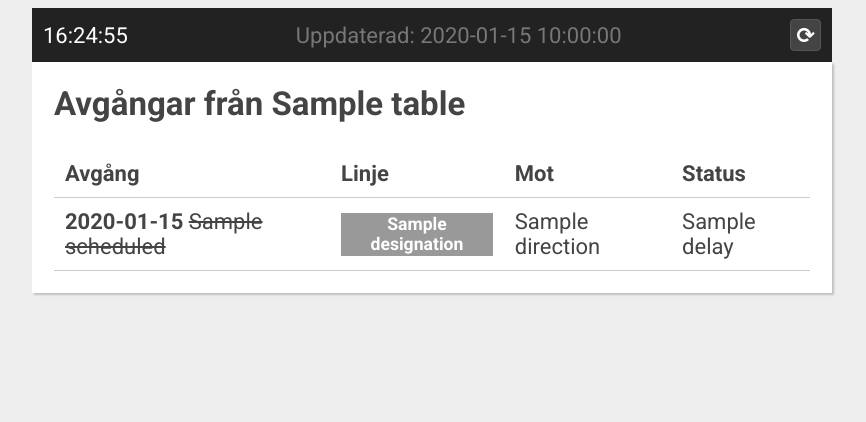
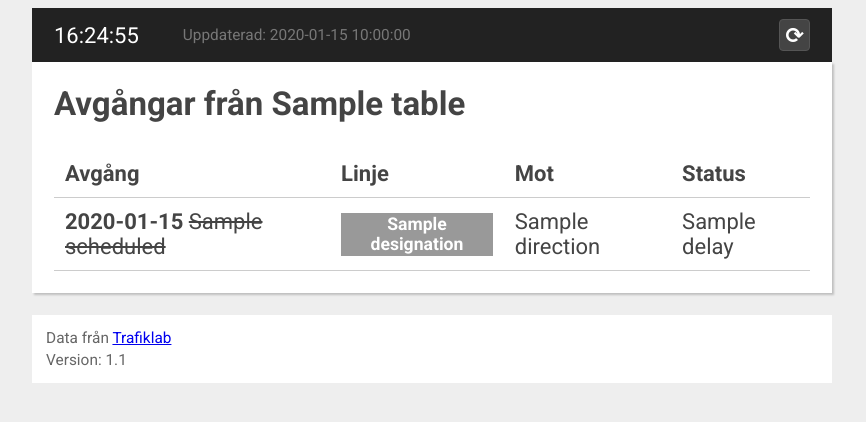
Before and after one commit to ostramarkus/trafikinfo, a Flask app: template templates/main.html in a window 1280 px wide. Shown: the top 422 px of the page, without its empty margins (208-1074 px from the left). Run offline with Flask 3, Linux system fonts and the light colour scheme; the template is opened without the code that fills it: most values are stand-ins (such as "Sample title", 1, 10 or a date in 2020).

Commit message:
Implemented external CSS + JS cleanup.

```diff
--- a/pyproject.toml
+++ b/pyproject.toml
@@ -1,6 +1,6 @@
 [project]
 name = "trafikinfo"
-version = "0.1.0"
+version = "1.1"
 description = "Add your description here"
 readme = "README.md"
 requires-python = ">=3.8.10"
--- /dev/null
+++ b/static/css/main.css
@@ -0,0 +1,118 @@
+body {
+    background-color: #eee;
+    color: #444;
+    font-family: "Roboto", Verdana, Geneva, Tahoma, sans-serif;
+    font-size: 22px;
+}
+
+#container {
+    margin: auto;
+    max-width: 800px;
+}
+
+#container>header {
+    background-color: #222;
+    color: #fff;
+    padding: 0.5em 1em;
+    position: sticky;
+    top: 0;
+    display: flex;
+    justify-content: space-between;
+    align-items: center;
+}
+
+#container>header p {
+    margin: 0;
+}
+
+#container>header div {
+    display: flex;
+    flex-direction: row;
+    align-items: center;
+    gap: 2em;
+}
+
+h1 {
+    font-size: 1.5em;
+    margin-top: 0;
+}
+
+article {
+    background-color: #fff;
+    margin-bottom: 1em;
+    padding: 1em;
+    box-shadow: 2px 2px 2px rgba(0, 0, 0, 0.2);
+}
+
+table {
+    width: 100%;
+    text-align: left;
+    border-collapse: collapse;
+}
+
+th,
+td {
+    padding: 0.5em;
+}
+
+table p {
+    margin: 0;
+}
+
+tr {
+    border-bottom: 1px solid #ccc;
+}
+
+body tr:nth-child(even) {
+    background-color: #f6f6f6;
+}
+
+.updated {
+    color: #777;
+    font-size: 0.7em;
+}
+
+.designation {
+    background-color: #999;
+    color: #fff;
+    font-weight: bold;
+    display: inline-block;
+    padding: 0.1em 0.3em;
+    font-size: 0.8em;
+    text-align: center;
+}
+
+.train {
+    border-radius: 999px;
+    background-color: #cc417f;
+    min-width: 30px;
+}
+
+.bus {
+    background-color: #111;
+}
+
+#reload {
+    font-weight: bold;
+    display: inline-block;
+    background-color: #444;
+    border-radius: 4px;
+    padding: 3px 5px 2px 6px;
+    border: 1px solid #555;
+    cursor: pointer;
+}
+
+#reload:hover {
+    background-color: #666;
+}
+
+footer {
+    background-color: #fff;
+    color: #666;
+    padding: 0.5em
+}
+
+footer p {
+    margin: 0.2em;
+    font-size: 0.7em;
+}
--- a/templates/main.html
+++ b/templates/main.html
@@ -1,117 +1,26 @@
 <!DOCTYPE html>
 <html lang="sv">
+
 <head>
     <meta charset="UTF-8">
     <meta name="viewport" content="width=device-width, initial-scale=1.0">
     <title>Skogås station</title>
     <link rel="preconnect" href="https://fonts.googleapis.com">
     <link rel="preconnect" href="https://fonts.gstatic.com" crossorigin>
-    <link href="https://fonts.googleapis.com/css2?family=Roboto:ital,wght@0,100..900;1,100..900&display=swap" rel="stylesheet">
-    <style>
-        body {
-            background-color: #eee;
-            color: #444;
-            font-family: "Roboto", Verdana, Geneva, Tahoma, sans-serif;
-            font-size: 22px;
-        }
+    <link href="https://fonts.googleapis.com/css2?family=Roboto:ital,wght@0,100..900;1,100..900&display=swap"
+        rel="stylesheet">
+    <link href="{{ url_for('static', filename='css/main.css') }}" rel="stylesheet">
 
-        #container {
-            margin: auto;
-            max-width: 800px;
-        }
-
-        #container > header {
-            background-color: #222;
-            color: #fff;
-            padding: 0.5em;
-            position: sticky;
-            top: 0;
-            display: flex;
-            justify-content: space-between;
-            align-items: center;
-        }
-
-        #container > header p {
-            margin: 0;
-        }
-
-        h1 {
-            font-size: 1.5em;
-            margin-top: 0;
-        }
-
-        article {
-            background-color: #fff;
-            margin-bottom: 1em;
-            padding: 1em;
-            box-shadow: 2px 2px 2px rgba(0, 0, 0, 0.2);
-        }
-
-        table {
-            width: 100%;
-            text-align: left;
-            border-collapse: collapse;
-        }
-
-        th, td {
-            padding: 0.5em;
-        }
-
-        table p {
-            margin:0;
-        }
-
-        tr {
-            border-bottom: 1px solid #ccc;
-        }
-
-        body tr:nth-child(even) {
-            background-color: #f6f6f6;
-        }
-
-        .updated {
-            color: #777;
-        }
-
-        .designation {
-            background-color: #999;
-            color: #fff;
-            font-weight: bold;
-            display: inline-block;
-            padding: 0.1em 0.3em;
-            font-size: 0.8em;
-            text-align: center;
-        }
-
-        .train {
-            border-radius: 999px;
-            background-color: #cc417f;
-            min-width: 30px;
-        }
-
-        .bus {
-            background-color: #111;
-        }
-
-        #reload {
-            font-weight: bold;
-            display: inline-block;
-            background-color: #444;
-            border-radius: 4px;
-            padding: 3px 5px 2px 6px;
-            border: 1px solid #555;
-            cursor: pointer;
-        }
-
-    </style>
 
 </head>
 
 <body>
     <div id="container">
         <header>
+            <div>
                 <p id="time">00:00:00</p>
                 <p class="updated">Uppdaterad: {{ tables[0].time.strftime('%Y-%m-%d %H:%M:%S') }}</p>
+            </div>
             <p id="reload">⟳</p>
         </header>
         <main>
@@ -152,30 +61,28 @@
             </article>
             {% endfor %}
         </main>
+        <footer>
+            <p>Data från <a href="https://www.trafiklab.se">Trafiklab</a></p>
+            <p>Version: 1.1</p>
     </div>
 
     <script>
-        function startTime() {
-            const today = new Date();
-            let h = today.getHours();
-            let m = today.getMinutes();
-            let s = today.getSeconds();
-            m = checkTime(m);
-            s = checkTime(s);
-            document.getElementById('time').innerHTML =  h + ":" + m + ":" + s;
-            setTimeout(startTime, 1000);
-        }
+        document.addEventListener('DOMContentLoaded', () => {
+            const timeElement = document.querySelector('#time');
+            const reloadButton = document.querySelector('#reload');
 
-        function checkTime(i) {
-            if (i < 10) {i = "0" + i};  // add zero in front of numbers < 10
-            return i;
-        }
-        startTime();
+            /* Clock */
+            setInterval(() => {
+                timeElement.textContent = new Date().toLocaleTimeString('sv-SE');
+            }, 1000);
 
-        document.getElementById('reload').addEventListener('click', function() {
+            /* Reload button */
+            reloadButton.addEventListener('click', () => {
                 window.location.reload();
+            });
         });
 
     </script>
 </body>
+
 </html>
```
Also changed, not shown: static/train.svg (deleted). Lines whose indentation alone changed are shown as unchanged.
